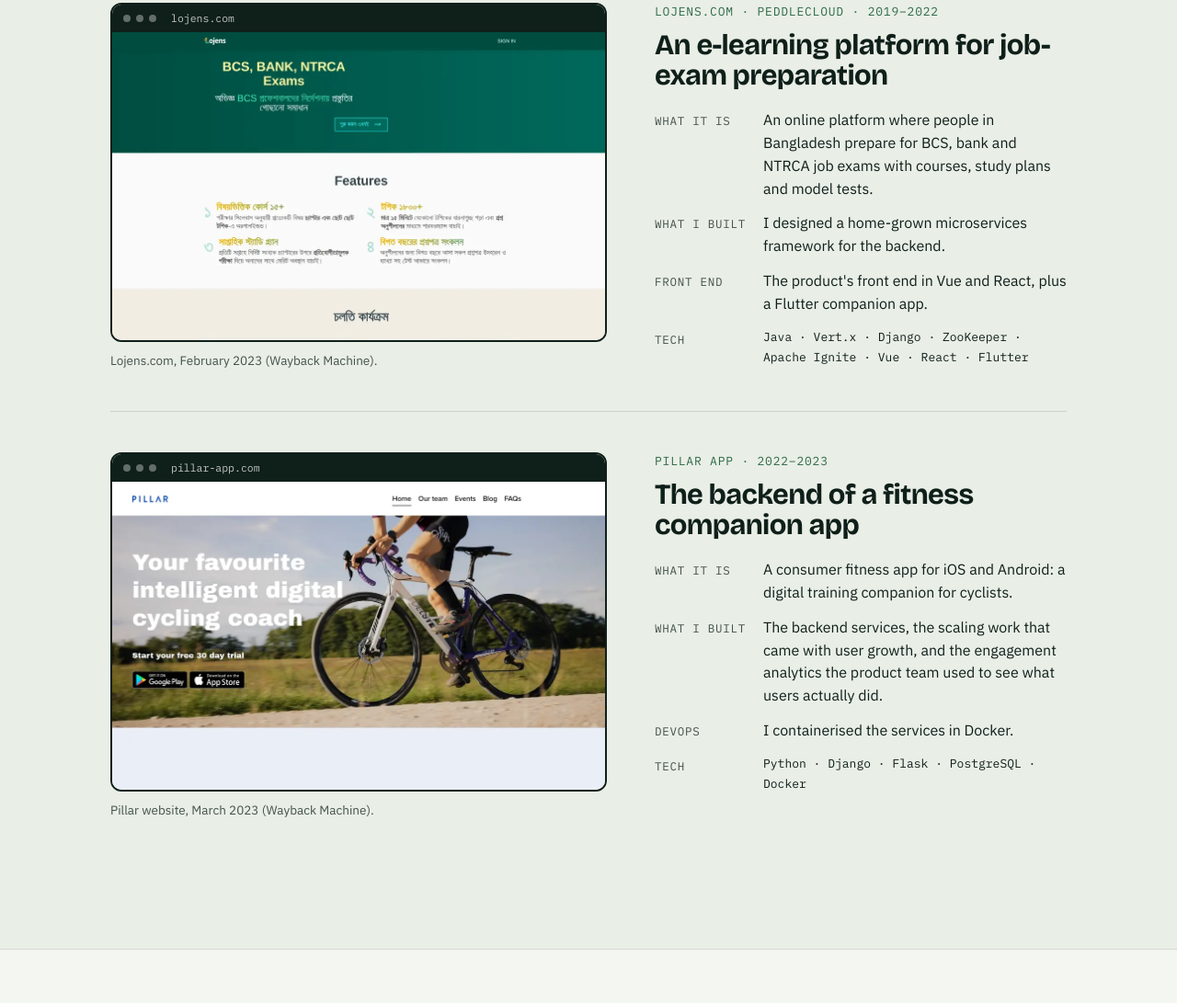
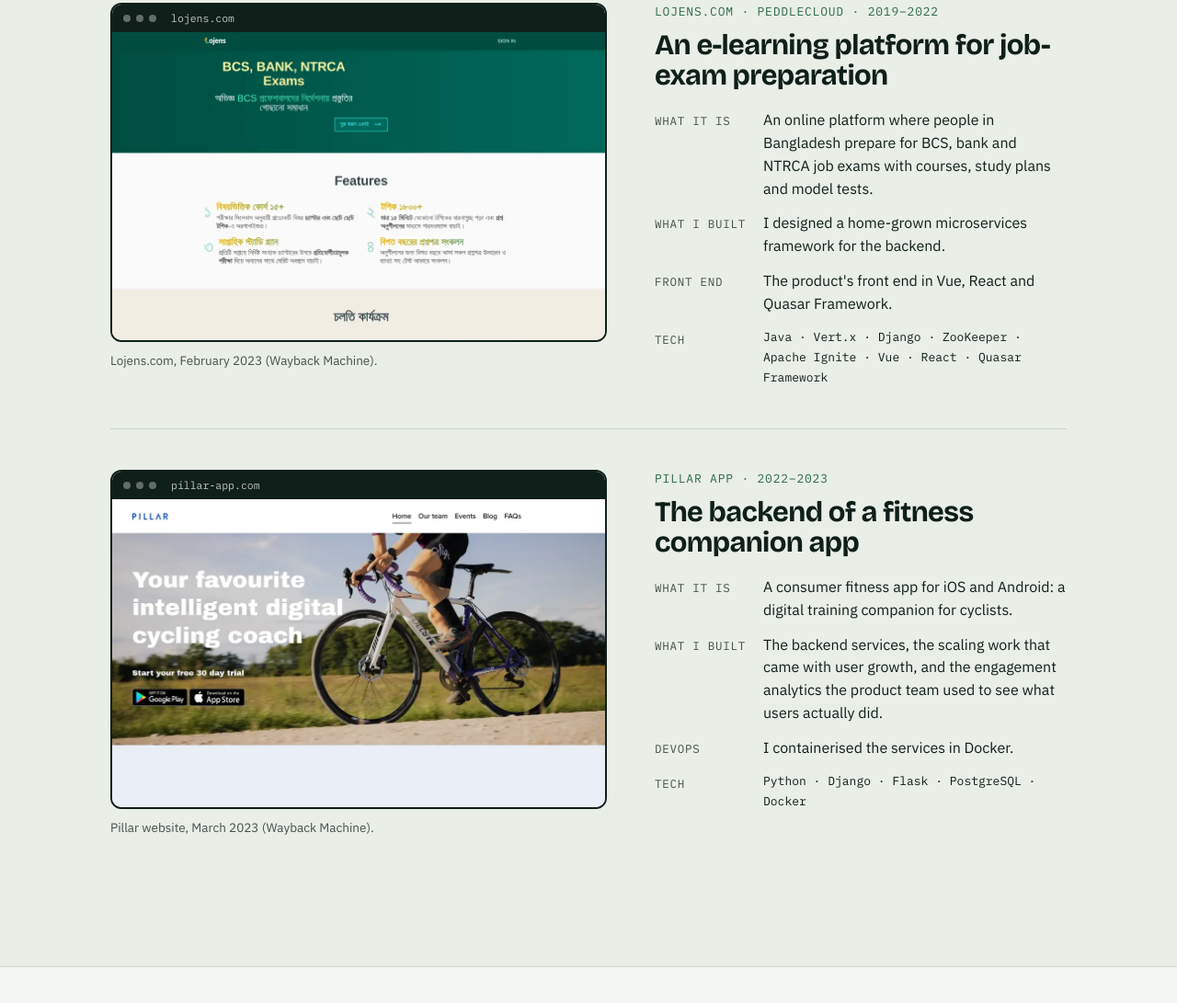
Before and after one commit to sasajib/sasajib.github.io, a plain HTML site: page index.html in a window 1280 px wide. Shown: the part 4595-5686 px from the top of the page at 92% size. Drawn offline with Linux system fonts and the light colour scheme.

Commit message:
Lojens: Quasar Framework instead of Flutter

```diff
--- a/index.html
+++ b/index.html
@@ -294,8 +294,8 @@ section.block{padding:96px 0}
         <dl>
           <dt>What it is</dt><dd>An online platform where people in Bangladesh prepare for BCS, bank and NTRCA job exams with courses, study plans and model tests.</dd>
           <dt>What I built</dt><dd>I designed a home-grown microservices framework for the backend.</dd>
-          <dt>Front end</dt><dd>The product's front end in Vue and React, plus a Flutter companion app.</dd>
-          <dt>Tech</dt><dd class="tech">Java · Vert.x · Django · ZooKeeper · Apache Ignite · Vue · React · Flutter</dd>
+          <dt>Front end</dt><dd>The product's front end in Vue, React and Quasar Framework.</dd>
+          <dt>Tech</dt><dd class="tech">Java · Vert.x · Django · ZooKeeper · Apache Ignite · Vue · React · Quasar Framework</dd>
         </dl>
       </div>
     </article>
```
